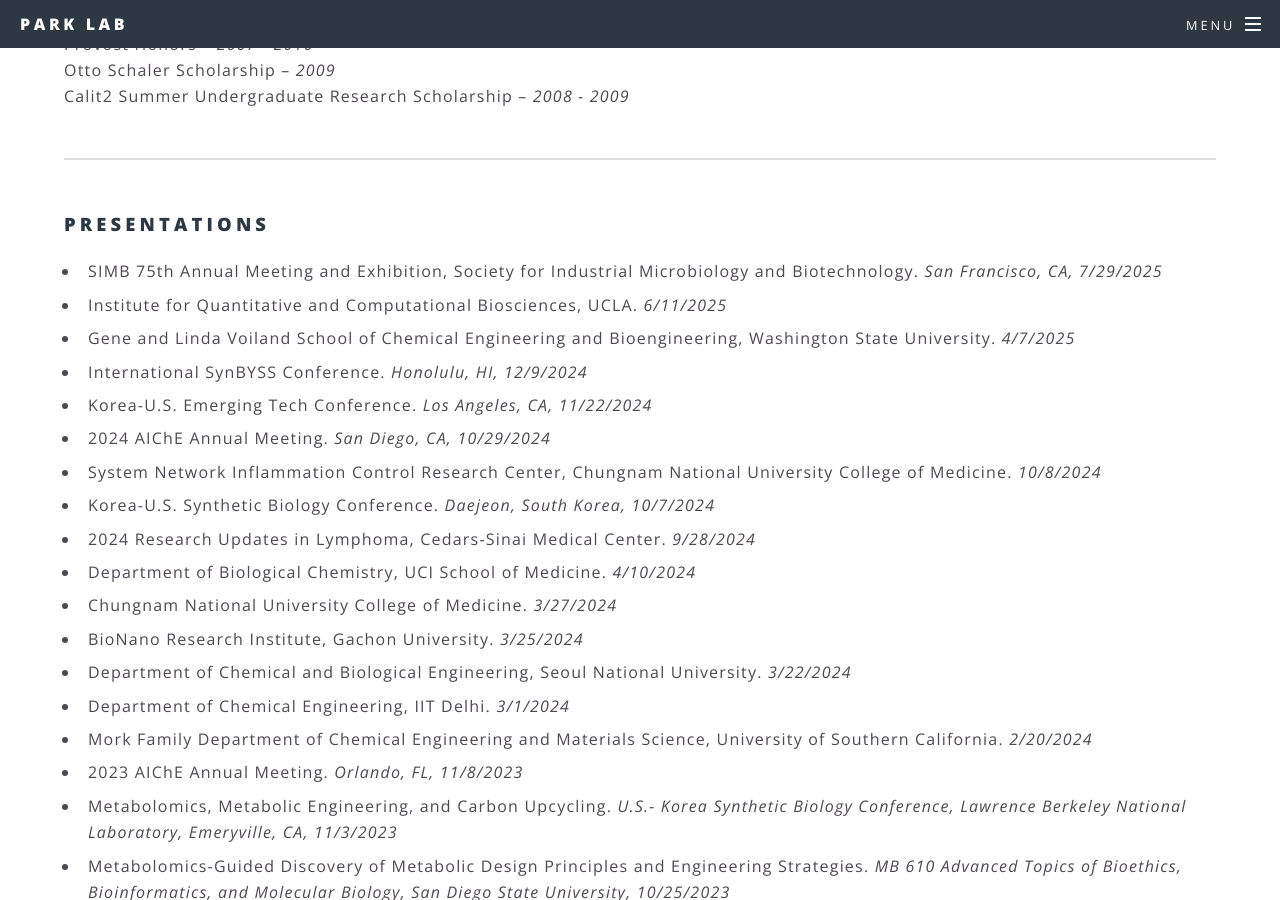
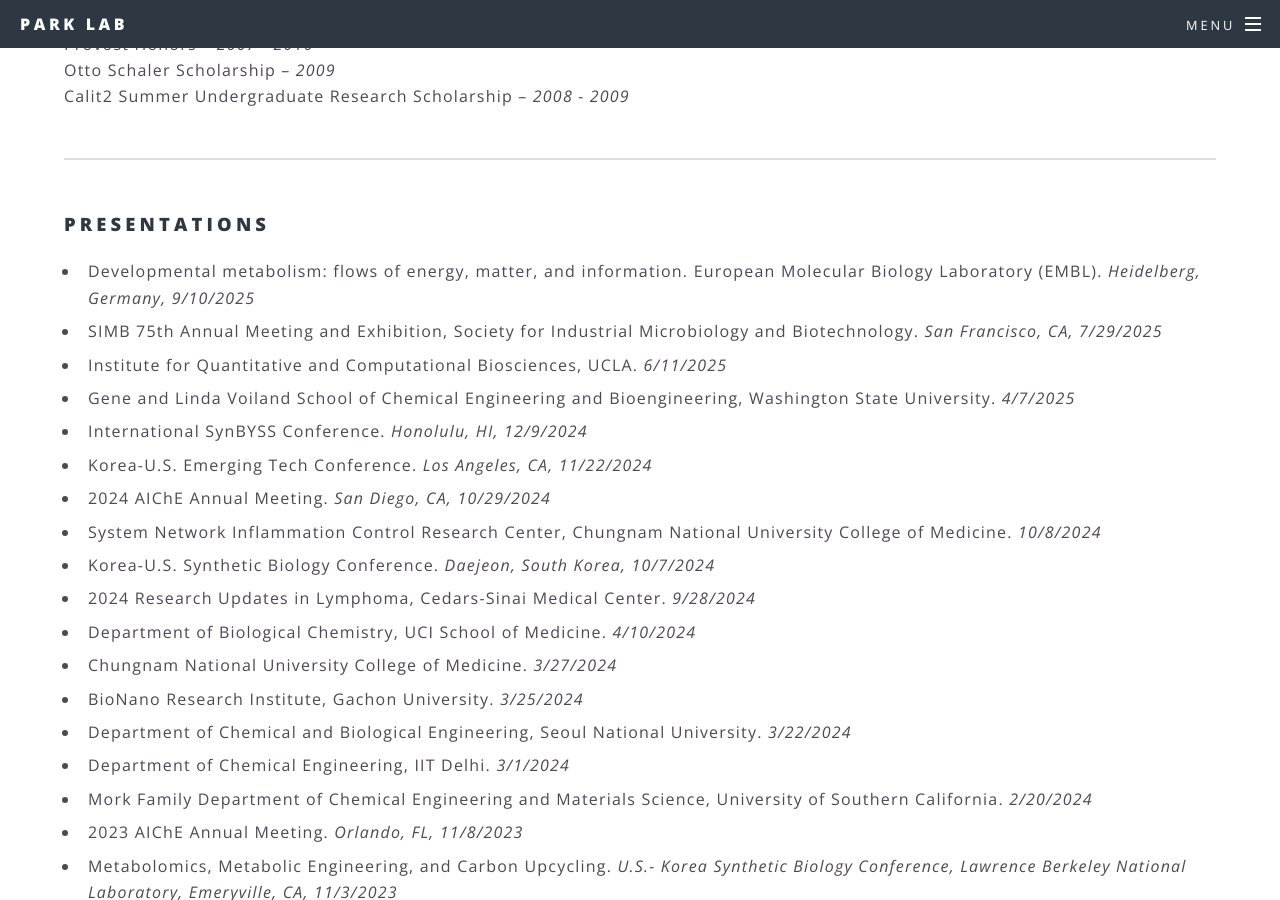
Before and after one commit to jopark/jopark.github.io, a Jekyll site: the page built from biography.html, in a window 1280 px wide and 900 px high, scrolled down 4049 px. Built offline with Jekyll 4.4.1, drawn with Linux system fonts in a browser that asks for light colours.

Commit message:
Update biography.html

```diff
--- a/biography.html
+++ b/biography.html
@@ -147,6 +147,7 @@
 		<p>
 		<h3>Presentations</h3>
 		<ul class="ul1">
+		<li>Developmental metabolism: flows of energy, matter, and information. European Molecular Biology Laboratory (EMBL). <i>Heidelberg, Germany, 9/10/2025</i></li>
 		<li>SIMB 75th Annual Meeting and Exhibition, Society for Industrial Microbiology and Biotechnology. <i>San Francisco, CA, 7/29/2025</i></li>
 		<li>Institute for Quantitative and Computational Biosciences, UCLA. <i>6/11/2025</i></li>
 		<li>Gene and Linda Voiland School of Chemical Engineering and Bioengineering, Washington State University. <i>4/7/2025</i></li>
```
